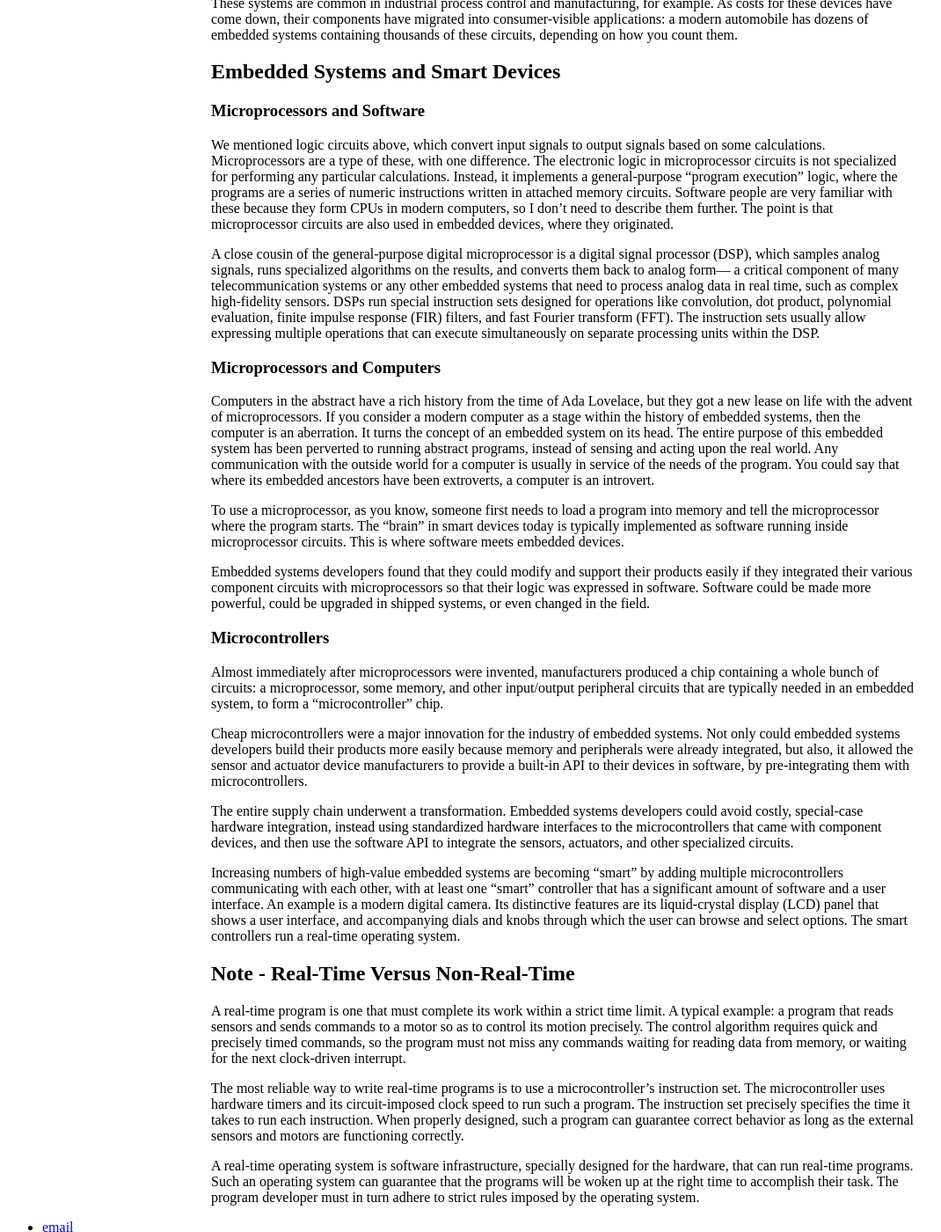
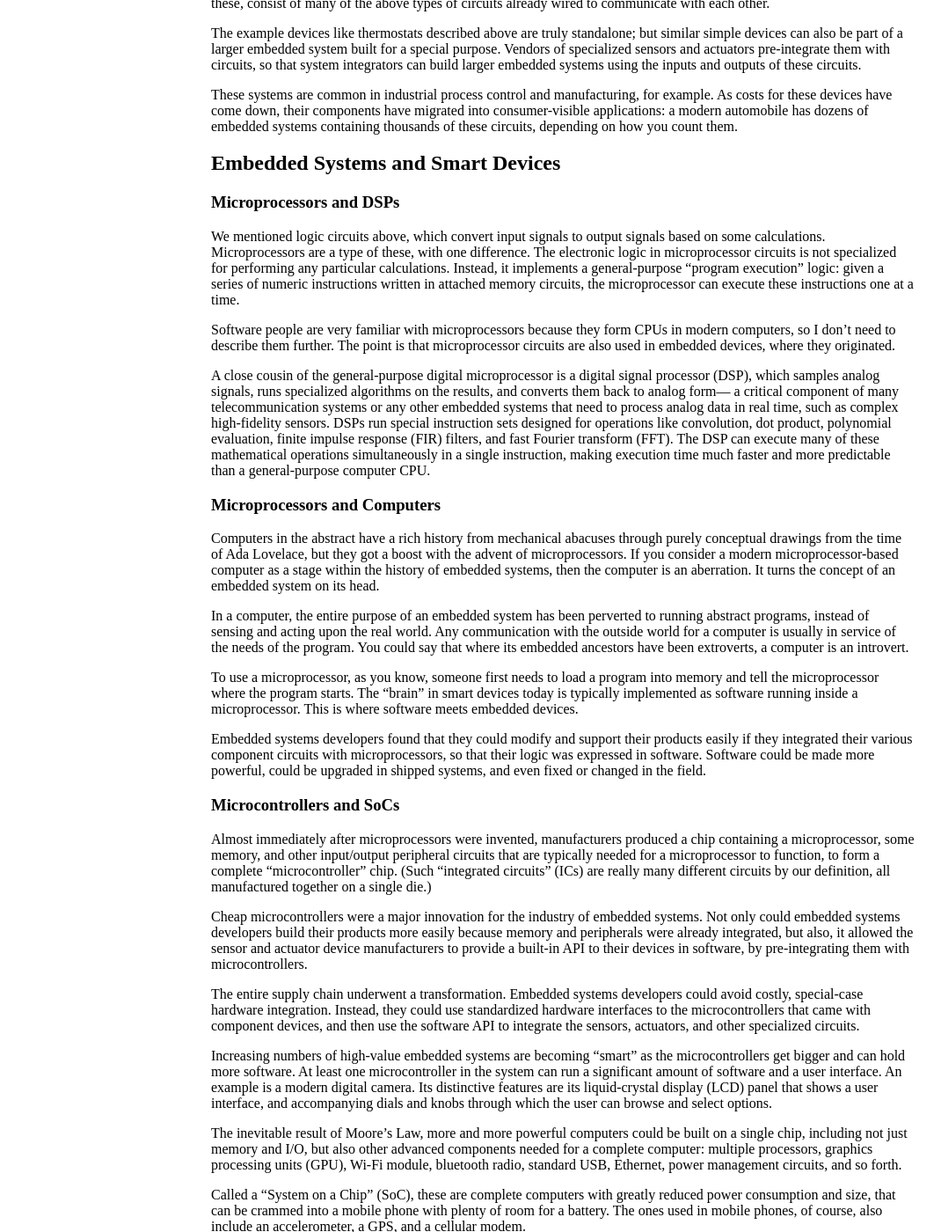
Before and after one commit to sudheerapte/sudheerapte.github.io, a Jekyll site: the page built from _posts/2018-05-17-embedded-systems-for-software-people.md, in a window 1280 px wide and 1400 px high, scrolled down 1489 px. Shown: the whole window at 88% size, without its empty margins (0-1070 px from the left). Built offline with Jekyll 4.4.1, drawn with Linux system fonts in a browser that asks for light colours; some of the changed text lies outside the part shown.

Commit message:
removed software mentions

```diff
--- a/_posts/2018-05-17-embedded-systems-for-software-people.md
+++ b/_posts/2018-05-17-embedded-systems-for-software-people.md
@@ -9,16 +9,15 @@
 
 If, like me, you are not an electrical engineer, then myriad types of
 printed boards, manufactured chips, and integration technologies out
-there will scramble your mind.  If you are a software person, perhaps
-even a developer, but you are not very familiar with electronic
-circuits, then this article is for you.
+there will scramble your mind.  If you are not very familiar with
+electronic circuits, then this article is for you.
 
 You might have tried reading books and articles for "beginners". These
 are targeted toward people who want to make things, and they quickly
 get bogged down in details.  For a software person who wants to
 understand embedded devices, most of these details are irrelevant.
 Forget about transistors, UARTs, and half-adders. We're skipping all
-these trees and zooming out to see the forest.
+these trees and zooming out to see the forest!
 
 ## Traditional Embedded Devices
 
@@ -56,20 +55,23 @@
 of such circuits and devices, which might be produced by different
 vendors, wired up into a functioning system for a particular
 purpose. The difference between "embedded device" and "embedded
-system" is more about the supply chain relationships than about the
-system itself.
+system" is in the eye of the beholder: a seller of transducers might
+think of their product as a "system", but the buyer might think of it
+as an "embedded device" that they put together with other pieces to
+create a system.
 
 ## All About Circuits
 
-An embedded system is a bunch of circuits wired together communicating
-with the world. Here's all you need to know about these circuits:
+An embedded system is a bunch of circuits, communicating with the
+world. Here's all you need to know about these circuits:
 
 - Some circuits are *analog* and can listen to real-world sensors that
   produce continuously varying voltages, or send out varying voltages
   that make things move or heat up in the real world.
 
 - Others are *digital* and require their inputs to be only one of two
-  voltages that stand for zero and one.
+  voltages that stand for zero and one. The exact voltages are a
+  matter of convention.
 
 - Still others have both types of elements and can convert between the
   two types of information: analog to digital, or digital to
@@ -78,7 +80,7 @@
 - Some circuits are *memory* banks, made of materials that form a
   fixed number of "memory cells" that can each store and retrieve a
   bit: a zero or a one. You can address a memory cell using digital
-  one-or-zero signals on multiple input wires.
+  bits represented as voltages on multiple input wires.
 
   - Some of these *memory* circuits use materials that can remember
   their data even after they are powered off (*persistent* memory),
@@ -92,18 +94,23 @@
 - Some circuits are digital *logic* circuits: they can take digital
   inputs and produce digital outputs, performing some calculations.
 
+- Some circuits are *oscillators*, which produce a periodic signal at
+  a predictable rate. Among other things, this kind of signal can be
+  used to synchronize multiple other circuits as a common clock.
+
+There are many other kinds of clever circuits, but you get the idea.
+
 Most of the types of manufactured boards, chips, and packages
 available today, and the finished systems that are built from these,
 consist of many of the above types of circuits already wired to
-communicate with each other.  Their wiring is designed to use common
-timing conventions so that they can effectively communicate.
+communicate with each other.
 
-The above example devices are truly standalone; but similar simple
-devices can also be part of a larger embedded system built for a
-special purpose.  Vendors of specialized sensors and actuators
-pre-integrate them with circuits, so that system integrators can build
-larger embedded systems using the inputs and outputs of these
-circuits.
+The example devices like thermostats described above are truly
+standalone; but similar simple devices can also be part of a larger
+embedded system built for a special purpose.  Vendors of specialized
+sensors and actuators pre-integrate them with circuits, so that system
+integrators can build larger embedded systems using the inputs and
+outputs of these circuits.
 
 These systems are common in industrial process control and
 manufacturing, for example. As costs for these devices have come down,
@@ -113,19 +120,21 @@
 
 ## Embedded Systems and Smart Devices
 
-### Microprocessors and Software
+### Microprocessors and DSPs
 
 We mentioned logic circuits above, which convert input signals to
 output signals based on some calculations.  Microprocessors are a type
 of these, with one difference.  The electronic logic in microprocessor
 circuits is not specialized for performing any particular
 calculations.  Instead, it implements a general-purpose "program
-execution" logic, where the programs are a series of numeric
-instructions written in attached memory circuits.  Software people are
-very familiar with these because they form CPUs in modern computers,
-so I don't need to describe them further.  The point is that
-microprocessor circuits are also used in embedded devices, where they
-originated.
+execution" logic: given a series of numeric instructions written in
+attached memory circuits, the microprocessor can execute these
+instructions one at a time.
+
+Software people are very familiar with microprocessors because they
+form CPUs in modern computers, so I don't need to describe them
+further.  The point is that microprocessor circuits are also used in
+embedded devices, where they originated.
 
 A close cousin of the general-purpose digital microprocessor is a
 digital signal processor (DSP), which samples analog signals, runs
@@ -135,42 +144,48 @@
 time, such as complex high-fidelity sensors. DSPs run special
 instruction sets designed for operations like convolution, dot
 product, polynomial evaluation, finite impulse response (FIR) filters,
-and fast Fourier transform (FFT). The instruction sets usually allow
-expressing multiple operations that can execute simultaneously on
-separate processing units within the DSP.
+and fast Fourier transform (FFT).  The DSP can execute many of these
+mathematical operations simultaneously in a single instruction, making
+execution time much faster and more predictable than a general-purpose
+computer CPU.
 
 ### Microprocessors and Computers
 
-Computers in the abstract have a rich history from the time of Ada
-Lovelace, but they got a new lease on life with the advent of
-microprocessors. If you consider a modern computer as a stage within
-the history of embedded systems, then the computer is an aberration.
-It turns the concept of an embedded system on its head.  The entire
-purpose of this embedded system has been perverted to running abstract
-programs, instead of sensing and acting upon the real world. Any
-communication with the outside world for a computer is usually in
-service of the needs of the program.  You could say that where its
-embedded ancestors have been extroverts, a computer is an introvert.
+Computers in the abstract have a rich history from mechanical abacuses
+through purely conceptual drawings from the time of Ada Lovelace, but
+they got a boost with the advent of microprocessors. If you consider a
+modern microprocessor-based computer as a stage within the history of
+embedded systems, then the computer is an aberration.  It turns the
+concept of an embedded system on its head.
+
+In a computer, the entire purpose of an embedded system has been
+perverted to running abstract programs, instead of sensing and acting
+upon the real world. Any communication with the outside world for a
+computer is usually in service of the needs of the program.  You could
+say that where its embedded ancestors have been extroverts, a computer
+is an introvert.
 
 To use a microprocessor, as you know, someone first needs to load a
 program into memory and tell the microprocessor where the program
 starts.  The "brain" in smart devices today is typically implemented
-as software running inside microprocessor circuits.  This is where
-software meets embedded devices.
+as software running inside a microprocessor.  This is where software
+meets embedded devices.
 
 Embedded systems developers found that they could modify and support
 their products easily if they integrated their various component
-circuits with microprocessors so that their logic was expressed in
+circuits with microprocessors, so that their logic was expressed in
 software. Software could be made more powerful, could be upgraded in
-shipped systems, or even changed in the field.
+shipped systems, and even fixed or changed in the field.
 
-### Microcontrollers
+### Microcontrollers and SoCs
 
 Almost immediately after microprocessors were invented, manufacturers
-produced a chip containing a whole bunch of circuits: a
-microprocessor, some memory, and other input/output peripheral
-circuits that are typically needed in an embedded system, to form a
-"microcontroller" chip.
+produced a chip containing a microprocessor, some memory, and other
+input/output peripheral circuits that are typically needed for a
+microprocessor to function, to form a complete "microcontroller"
+chip. (Such "integrated circuits" (ICs) are really many different
+circuits by our definition, all manufactured together on a single
+die.)
 
 Cheap microcontrollers were a major innovation for the industry of
 embedded systems. Not only could embedded systems developers build
@@ -180,40 +195,29 @@
 by pre-integrating them with microcontrollers.
 
 The entire supply chain underwent a transformation.  Embedded systems
-developers could avoid costly, special-case hardware integration,
-instead using standardized hardware interfaces to the microcontrollers
-that came with component devices, and then use the software API to
-integrate the sensors, actuators, and other specialized circuits.
+developers could avoid costly, special-case hardware integration.
+Instead, they could use standardized hardware interfaces to the
+microcontrollers that came with component devices, and then use the
+software API to integrate the sensors, actuators, and other
+specialized circuits.
 
 Increasing numbers of high-value embedded systems are becoming "smart"
-by adding multiple microcontrollers communicating with each other,
-with at least one "smart" controller that has a significant amount of
-software and a user interface. An example is a modern digital
+as the microcontrollers get bigger and can hold more software.  At
+least one microcontroller in the system can run a significant amount
+of software and a user interface. An example is a modern digital
 camera. Its distinctive features are its liquid-crystal display (LCD)
 panel that shows a user interface, and accompanying dials and knobs
-through which the user can browse and select options. The smart
-controllers run a real-time operating system.
+through which the user can browse and select options.
 
-## Note - Real-Time Versus Non-Real-Time
+The inevitable result of Moore's Law, more and more powerful computers
+could be built on a single chip, including not just memory and I/O,
+but also other advanced components needed for a complete computer:
+multiple processors, graphics processing units (GPU), Wi-Fi module,
+bluetooth radio, standard USB, Ethernet, power management circuits,
+and so forth.
 
-A real-time program is one that must complete its work within a strict
-time limit. A typical example: a program that reads sensors and
-sends commands to a motor so as to control its motion precisely. The
-control algorithm requires quick and precisely timed commands, so the
-program must not miss any commands waiting for reading data from
-memory, or waiting for the next clock-driven interrupt.
-
-The most reliable way to write real-time programs is to use a
-microcontroller's instruction set. The microcontroller uses hardware
-timers and its circuit-imposed clock speed to run such a program. The
-instruction set precisely specifies the time it takes to run each
-instruction. When properly designed, such a program can guarantee
-correct behavior as long as the external sensors and motors are
-functioning correctly.
-
-
-A real-time operating system is software infrastructure, specially
-designed for the hardware, that can run real-time programs. Such an
-operating system can guarantee that the programs will be woken up at
-the right time to accomplish their task. The program developer must in
-turn adhere to strict rules imposed by the operating system.
+Called a "System on a Chip" (SoC), these are complete computers with
+greatly reduced power consumption and size, that can be crammed into a
+mobile phone with plenty of room for a battery. The ones used in
+mobile phones, of course, also include an accelerometer, a GPS, and a
+cellular modem.
```
